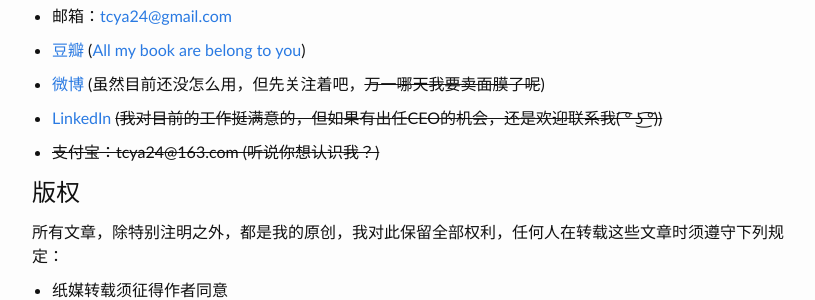
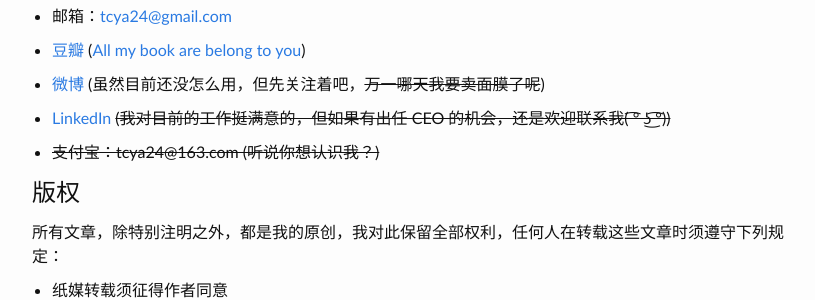
Before and after one commit to tcya/tcya.github.io, a Jekyll site: the page built from about.md, in a window 1280 px wide. Shown: the part 283-583 px from the top of the page, without its empty margins (228-1043 px from the left). Built offline with Jekyll 4.4.1, drawn with Linux system fonts in a browser that asks for light colours; comment, search, counter and statistics services are not loaded.

Commit message:
Add spaces

```diff
--- a/about.md
+++ b/about.md
@@ -16,7 +16,7 @@ permalink: /about/
 
 * [微博](http://weibo.com/u/1423420791) (虽然目前还没怎么用，但先关注着吧，<s>万一哪天我要卖面膜了呢</s>)
 
-* [LinkedIn](https://www.linkedin.com/in/xunmoyang) <s>(我对目前的工作挺满意的，但如果有出任CEO的机会，还是欢迎联系我( ͡° ͜ʖ ͡°))</s>
+* [LinkedIn](https://www.linkedin.com/in/xunmoyang) <s>(我对目前的工作挺满意的，但如果有出任 CEO 的机会，还是欢迎联系我( ͡° ͜ʖ ͡°))</s>
 
 * <s>支付宝：tcya24@163.com (听说你想认识我？)</s>
 
```
